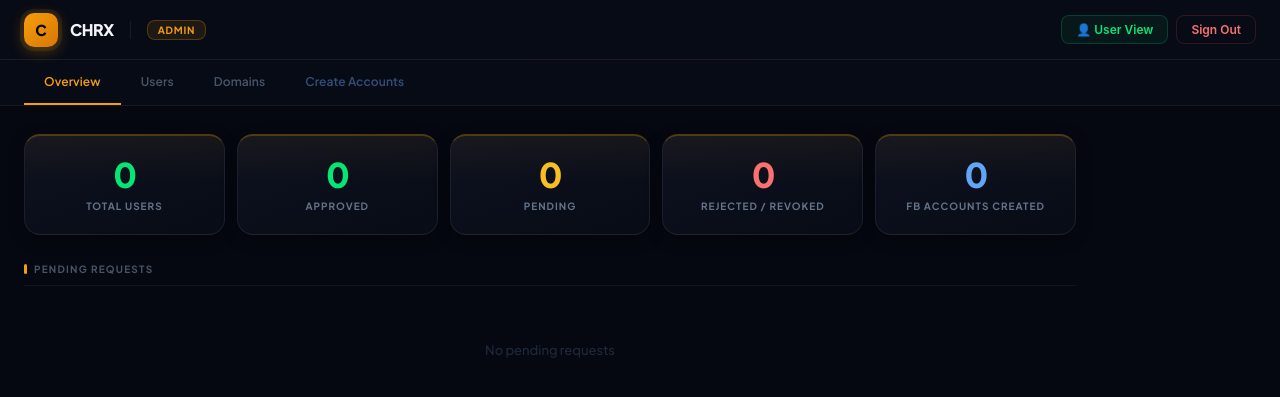
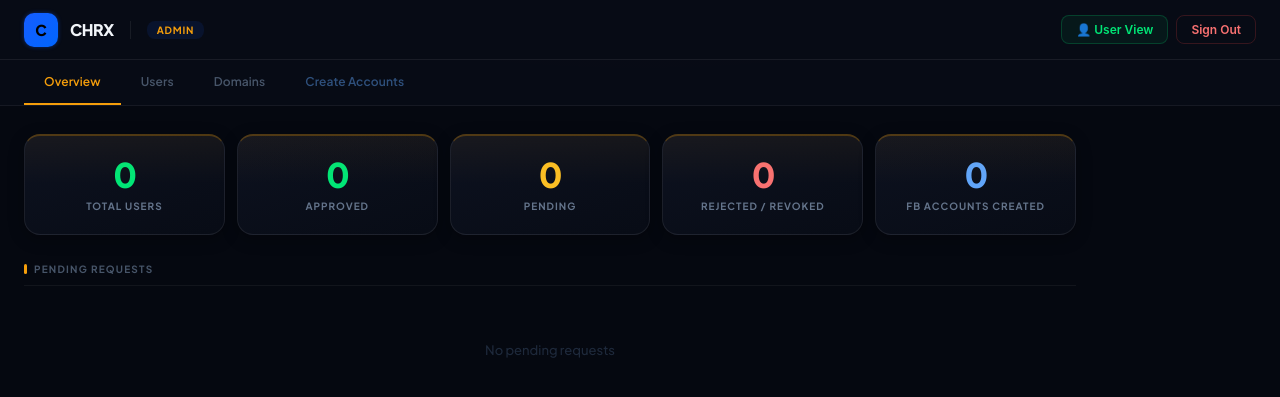
Before and after one commit to ichirxx/tryag, a Flask app: page /admin in a window 1280 px wide. Shown: the top 397 px of the page. Run offline with Flask 3, Linux system fonts and the light colour scheme; the visitor is signed in with stand-in values (Sample User, id 1); data that the repository does not hold is empty; some libraries are stand-ins or nearby versions.

Commit message:
Update admin.html

```diff
--- a/templates/admin.html
+++ b/templates/admin.html
@@ -34,11 +34,11 @@
 
   .logo-mark {
     width: 34px; height: 34px;
-    background: linear-gradient(135deg, #f59e0b, #d97706);
+    background: linear-gradient(135deg, #165DFF, #0066ff);
     border-radius: 10px;
     display: flex; align-items: center; justify-content: center;
     font-size: 15px; font-weight: 800; color: #000;
-    box-shadow: 0 0 0 4px rgba(245,158,11,0.1), 0 4px 16px rgba(245,158,11,0.3);
+    box-shadow: 0 0 4px rgba(22, 93, 255, 0.4);
     flex-shrink: 0;
   }
 
@@ -46,7 +46,7 @@
   .logo-sep { width: 1px; height: 18px; background: rgba(255,255,255,0.07); margin: 0 4px; }
   .admin-badge {
     font-size: 10px; font-weight: 700; color: #f59e0b;
-    background: rgba(245,158,11,0.1); border: 1px solid rgba(245,158,11,0.25);
+    background: rgba(22, 93, 255, 0.1);
     border-radius: 8px; padding: 3px 10px; letter-spacing: 0.8px;
   }
 
@@ -447,9 +447,9 @@
     font-family: 'Plus Jakarta Sans', sans-serif; font-size: 13px; font-weight: 600;
     cursor: pointer; letter-spacing: -0.1px; width: 100%; transition: all .2s;
   }
-  .cr-btn-start { background: linear-gradient(135deg,#60a5fa,#3b82f6); color: #fff; box-shadow: 0 4px 16px rgba(96,165,250,0.25); }
+  .cr-btn-start { background: linear-gradient(135deg, #165DFF, #0066ff);
   .cr-btn-start:hover:not(:disabled) { transform: translateY(-1px); box-shadow: 0 8px 24px rgba(96,165,250,0.35); }
-  .cr-btn-start:disabled { background: rgba(96,165,250,0.1); color: rgba(96,165,250,0.25); cursor: not-allowed; box-shadow: none; transform: none; }
+  .cr-btn-start:disabled { background: rgba(22, 93, 255, 0.3);
   .cr-btn-stop { background: transparent; border: 1px solid rgba(239,68,68,0.25); color: #f87171; }
   .cr-btn-stop:hover:not(:disabled) { background: rgba(239,68,68,0.08); }
   .cr-btn-stop:disabled { opacity: 0.25; cursor: not-allowed; }
@@ -458,11 +458,11 @@
 
   .c-copy-btn {
     background: rgba(255,255,255,0.04); border: 1px solid rgba(255,255,255,0.07);
-    border-radius: 6px; color: #334155; cursor: pointer; padding: 3px 9px;
+    border-radius: 6px; color: #165DFF; cursor: pointer; padding: 3px 9px;
     font-family: 'Plus Jakarta Sans', sans-serif; font-size: 11px; font-weight: 500;
     transition: all .15s; flex-shrink: 0;
   }
-  .c-copy-btn:hover { color: #00e676; border-color: rgba(0,230,118,0.3); background: rgba(0,230,118,0.06); }
+  .c-copy-btn:hover { color: #165DFF; border-color: rgba(0,230,118,0.3); background: rgba(0,230,118,0.06); }
 
   @media (max-width: 768px) {
     .cr-container { grid-template-columns: 1fr; height: auto; overflow-y: auto; }
```
